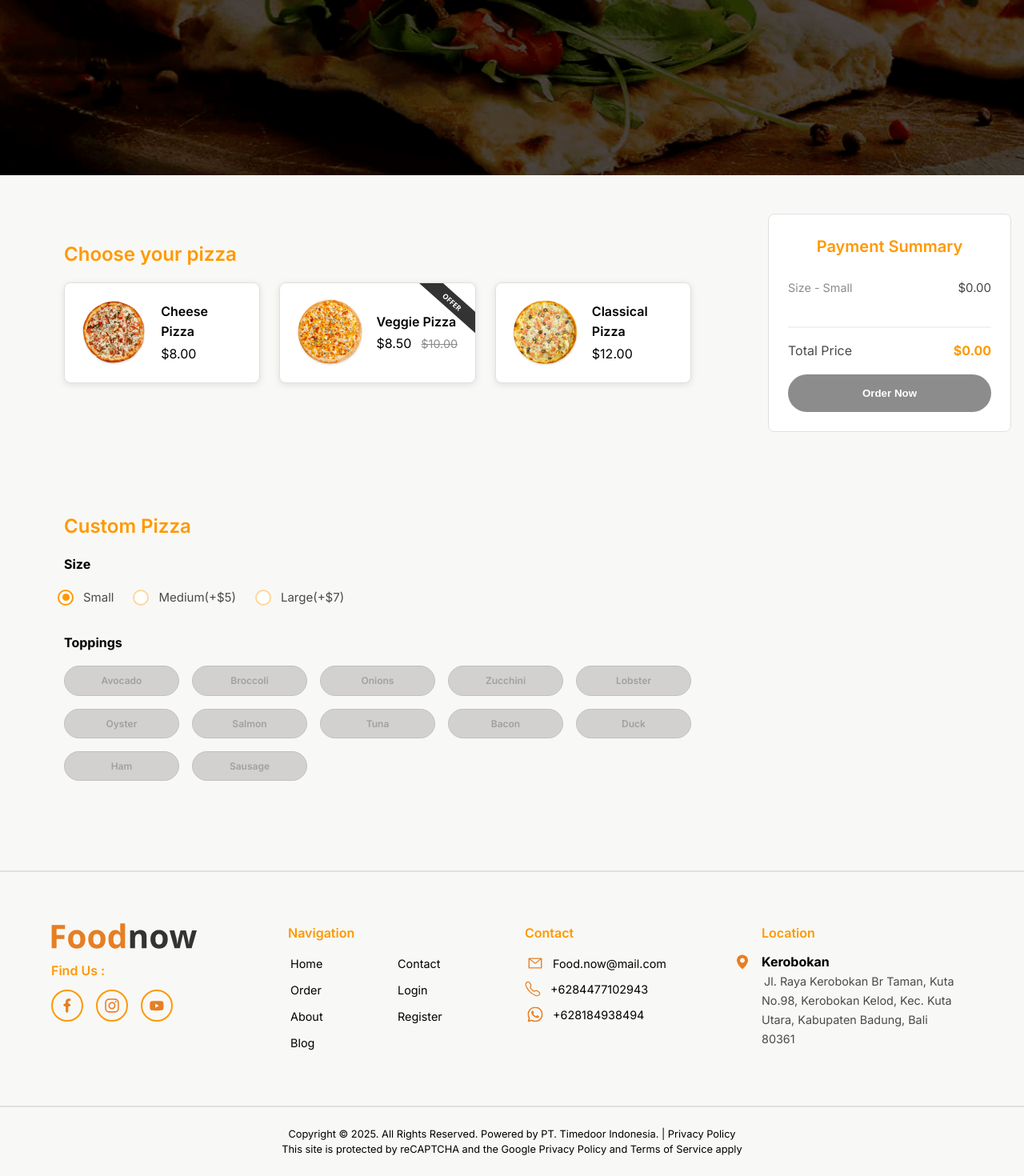
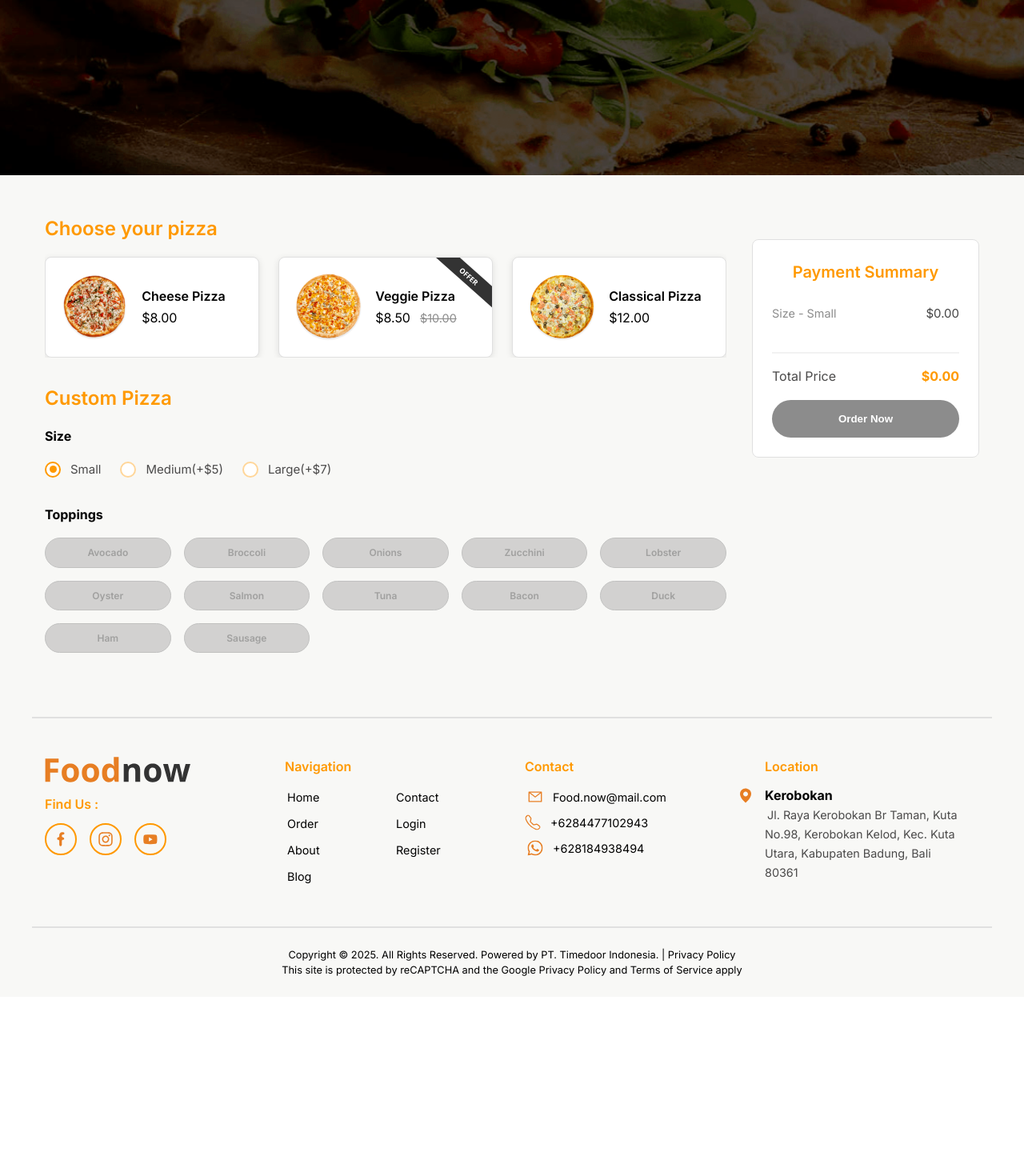
Before and after one commit to irfan-za/foodnow, a Vue app: page / in a window 1280 px wide. Shown: the part 581-2051 px from the top of the page at 80% size. After the commit the page ends 1827 px from the top, so only its background shows below. Built offline with nearby package versions, Linux system fonts and the light colour scheme.

Commit message:
fix: filter topping data

```diff
--- a/src/components/pizza/ChoosePizza.vue
+++ b/src/components/pizza/ChoosePizza.vue
@@ -12,7 +12,7 @@
               'choose-pizza__card--active': pizzaStore.selectedPizzaId === pizza.id,
               'choose-pizza__card--offer': pizza.discount.is_active,
             }"
-            @click="selectPizza(pizza)"
+            @click="handlePizzaSelection(pizza.id)"
           >
             <!-- Display offer tag if pizza has an active discount -->
             <div v-if="pizza.discount.is_active" class="choose-pizza__offer-tag">
@@ -50,36 +50,40 @@
 
 <script setup lang="ts">
 import pizzaList from '@/json/pizza-list.json'
-import toppingList from '@/json/topping-list.json'
 import offerTag from '@/assets/images/ribbon.svg'
 import { useTopping, usePizza } from '@/stores/index'
 import { formatPrice } from '@/lib/utils'
-import type { Pizza, Topping } from '@/types'
+import type { Pizza } from '@/types'
 
 const pizzas = pizzaList.data as Pizza[]
-const toppings = toppingList.data as Topping[]
 const toppingStore = useTopping()
 const pizzaStore = usePizza()
 
-// Function to handle pizza selection
-const selectPizza = (pizza: Pizza) => {
-  if (pizzaStore.selectedPizzaId === pizza.id) {
+const handlePizzaSelection = (pizzaId: number) => {
+  const selectedPizza = pizzas.find((pizza) => pizza.id === pizzaId)
+  if (!selectedPizza) return
+
+  // If the same pizza is clicked again, reset selection
+  if (pizzaStore.selectedPizzaId === pizzaId) {
     pizzaStore.resetPizza()
     toppingStore.resetTopping()
-  } else {
-    pizzaStore.selectedPizzaId = pizza.id
-    pizzaStore.setPizza(pizza)
+    return
   }
+
+  pizzaStore.setPizza(selectedPizza)
+
   if (toppingStore.toppings.length > 0) {
-    toppings.forEach((topping) => {
-      if (
-        !pizzaStore.pizza.toppings?.includes(topping.id) &&
-        toppingStore.toppings?.includes(topping)
-      ) {
-        toppingStore.setTopping(topping)
-      }
-    })
+    manageToppingsOnPizzaChange(selectedPizza.toppings || [])
   }
+}
+
+//  Manages toppings when changing pizza selection
+const manageToppingsOnPizzaChange = (allowedToppingIds: number[]) => {
+  toppingStore.toppings.forEach((topping) => {
+    if (!allowedToppingIds.includes(topping.id)) {
+      toppingStore.toggleToppingSelection({ ...topping, is_active: false })
+    }
+  })
 }
 </script>
 
--- a/src/components/pizza/CustomPizza.vue
+++ b/src/components/pizza/CustomPizza.vue
@@ -31,20 +31,20 @@
       <p>Toppings</p>
       <div class="custom-toppings__grid">
         <label
-          v-for="topping in toppings"
+          v-for="topping in availableToppings"
           :key="topping.id"
           class="custom-checkbox-label"
           :class="{
-            'is-selected': isToppingSelected(topping.id),
-            'is-disabled': !isToppingAllowed(topping.id),
+            'is-selected': topping.is_selected,
+            'is-disabled': !topping.is_active,
           }"
-          @click.prevent="handleToppingClick(topping)"
+          @click.prevent="toggleTopping(topping)"
         >
           <input
             type="checkbox"
             :value="topping.id"
-            :checked="isToppingSelected(topping.id)"
-            :disabled="!isToppingAllowed(topping.id)"
+            :checked="topping.is_selected"
+            :disabled="!topping.is_active"
             class="custom-checkbox__input"
           />
           <span class="custom-checkbox__text">{{ topping.name }}</span>
@@ -55,17 +55,35 @@
 </template>
 
 <script setup lang="ts">
-import { ref, watch, onMounted } from 'vue'
+import { ref, watch, onMounted, computed } from 'vue'
 import sizePizza from '@/json/size-list.json'
 import toppingList from '@/json/topping-list.json'
 import { usePizzaSize, useTopping, usePizza } from '@/stores/index'
 import type { Topping } from '@/types'
 
+const toppingData = ref(toppingList.data)
 const optionSize = ref(sizePizza.data)
 const pizzaSizeStore = usePizzaSize()
 const toppingStore = useTopping()
 const pizzaStore = usePizza()
 
+const availableToppings = computed(() => {
+  const isPizzaSelected = pizzaStore.selectedPizzaId !== null
+  // Map toppings with their active and selected status
+  return toppingData.value.map((topping) => {
+    const isActive = isPizzaSelected ? pizzaStore.pizza.toppings?.includes(topping.id) : false
+    const isSelected = isPizzaSelected
+      ? toppingStore.toppings.some((t) => t.id === topping.id)
+      : false
+    return {
+      ...topping,
+      is_active: isActive,
+      is_selected: isSelected,
+    }
+  })
+})
+
+// Initialize selected size
 const selectedSize = ref(
   optionSize.value.find((size) => size.id === pizzaSizeStore.pizzaSize.id) ||
     optionSize.value[0] ||
@@ -93,26 +111,8 @@ onMounted(() => {
   }
 })
 
-const toppings = ref(toppingList.data)
-
-// Check if a topping is allowed based on the selected pizza
-const isToppingAllowed = (toppingId: number) => {
-  if (pizzaStore.selectedPizzaId === null) {
-    return false
-  }
-  return pizzaStore.pizza.toppings?.includes(toppingId) || false
-}
-
-// Check if a topping is currently selected
-const isToppingSelected = (toppingId: number) => {
-  return toppingStore.toppings.some((item) => item.id === toppingId)
-}
-
-// Handle the select/unselect topping
-const handleToppingClick = (topping: Topping) => {
-  if (isToppingAllowed(topping.id)) {
-    toppingStore.setTopping(topping)
-  }
+const toggleTopping = (topping: Topping) => {
+  toppingStore.toggleToppingSelection(topping)
 }
 </script>
 
--- a/src/stores/index.ts
+++ b/src/stores/index.ts
@@ -13,7 +13,6 @@ export const usePizzaSize = defineStore('size', {
       this.pizzaSize = data
     },
     resetSize() {
-      console.log('Reset')
       this.pizzaSize = { id: 1, name: 'Small', extra_price: 0 }
     },
   },
@@ -40,6 +39,9 @@ export const usePizza = defineStore('pizza', {
     setPizza(pizza: Pizza) {
       this.pizza = pizza
       this.selectedPizzaId = pizza.id
+      const toppingStore = useTopping()
+
+      toppingStore.updateToppingsBasedOnPizza(pizza.toppings)
     },
     resetPizza() {
       this.pizza = {
@@ -64,18 +66,29 @@ export const useTopping = defineStore('topping', {
     toppings: [] as Topping[],
   }),
   actions: {
-    setTopping(data: Topping) {
-      const existingIndex = this.toppings.findIndex((item) => item.id === data.id)
+    updateToppingsBasedOnPizza(allowedToppingIds: number[]) {
+      this.toppings = this.toppings.map((topping) => {
+        const isActive = allowedToppingIds.includes(topping.id)
+        return {
+          ...topping,
+          is_active: isActive,
+          is_selected: isActive ? topping.is_selected : false,
+        }
+      })
+    },
+    toggleToppingSelection(topping: Topping) {
+      const existingIndex = this.toppings.findIndex((item) => item.id === topping.id)
+      const toppingData = { ...topping, is_selected: !topping.is_selected }
 
-      if (existingIndex === -1) {
-        this.toppings.push(data)
+      if (existingIndex === -1 && topping.is_active) {
+        this.toppings = [...this.toppings, toppingData]
       } else {
         this.toppings.splice(existingIndex, 1)
       }
     },
 
     resetTopping() {
-      this.toppings.splice(0, this.toppings.length)
+      this.toppings = []
     },
   },
 })
--- a/src/styles/layout/footer.scss
+++ b/src/styles/layout/footer.scss
@@ -11,7 +11,8 @@
   }
   &__wrapper {
     width: 100%;
-    padding: 40px 24px;
+    max-width: 1200px;
+    margin: 0 auto;
     border-top: 2px solid #e0e0e0;
     border-bottom: 2px solid #e0e0e0;
     display: flex;
@@ -20,17 +21,17 @@
 
     @media (min-width: 1280px) {
       flex-direction: row;
-      padding: 64px;
+      padding: 3rem 1rem;
     }
 
     @media (max-width: 768px) {
-      padding: 24px 16px;
-      gap: 24px;
+      padding: 2rem 1rem;
+      gap: 2rem;
     }
 
     @media (max-width: 480px) {
-      padding: 20px 12px;
-      gap: 20px;
+      padding: 1rem 1rem;
+      gap: 1rem;
     }
   }
 
--- a/src/styles/layout/pizza.scss
+++ b/src/styles/layout/pizza.scss
@@ -5,6 +5,8 @@
   grid-template-columns: 1fr;
   gap: 2rem;
   padding: 1rem;
+  max-width: 1200px;
+  margin: 2rem auto;
 
   &__content {
     display: grid;
--- a/src/styles/pizza/choose-pizza.scss
+++ b/src/styles/pizza/choose-pizza.scss
@@ -6,21 +6,7 @@
     margin: 0 auto;
     width: 100%;
     overflow-x: hidden;
-
-    @media (min-width: 1280px) {
-      flex-direction: row;
-      padding: 64px;
-    }
-
-    @media (max-width: 768px) {
-      padding: 24px 16px;
-      gap: 24px;
-    }
-
-    @media (max-width: 480px) {
-      padding: 20px 12px;
-      gap: 20px;
-    }
+    margin: auto 0;
   }
 
   &__title {
--- a/src/styles/pizza/custom-pizza.scss
+++ b/src/styles/pizza/custom-pizza.scss
@@ -3,22 +3,7 @@
 .custom {
   &-content {
     width: 100%;
-    padding: 40px 24px;
     margin: 0 auto;
-    @media (min-width: 1280px) {
-      flex-direction: row;
-      padding: 64px;
-    }
-
-    @media (max-width: 768px) {
-      padding: 24px 16px;
-      gap: 24px;
-    }
-
-    @media (max-width: 480px) {
-      padding: 20px 12px;
-      gap: 20px;
-    }
   }
 
   &-pizza {
@@ -46,6 +31,7 @@
     align-items: center;
     color: black;
     gap: 1rem;
+    margin-left: 0.5rem;
 
     @media (max-width: 768px) {
       gap: 0;
--- a/src/types/index.ts
+++ b/src/types/index.ts
@@ -28,6 +28,8 @@ type Topping = {
   id: number
   name: string
   price: number
+  is_selected?: boolean
+  is_active?: boolean
 }
 
 export type { PizzaSize, Pizza, Topping }
```
